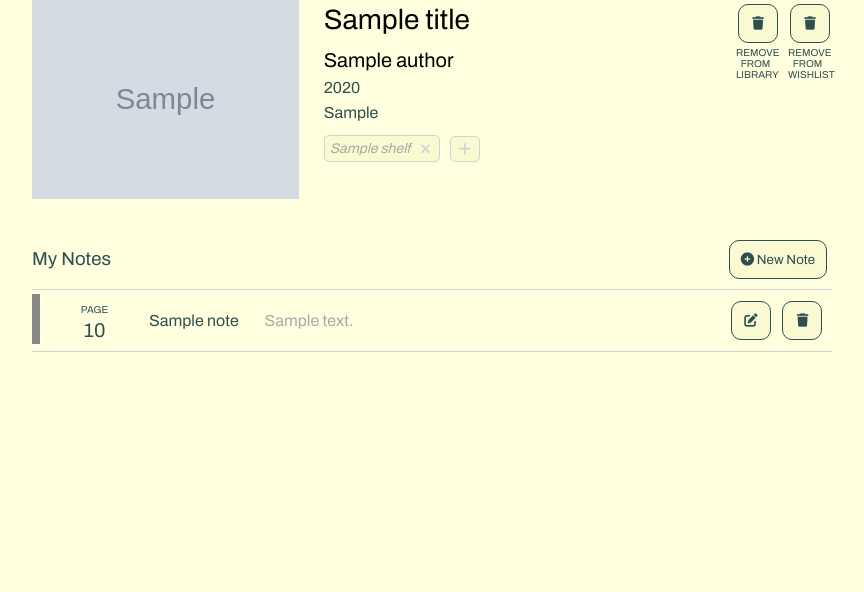
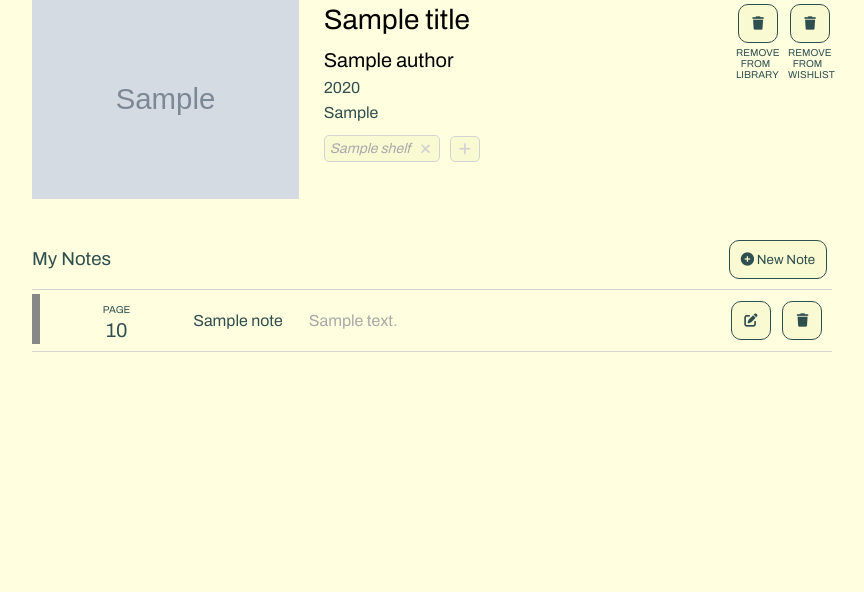
Before and after one commit to Filip-ops/e-knihovna, a Flask app: page /showTitle/1/ in a window 1280 px wide. Shown: the part 128-720 px from the top of the page, without its empty margins (208-1072 px from the left). Run offline with Flask 2, Linux system fonts and the light colour scheme; a user stored in the database is signed in; tables that the repository leaves empty hold one stand-in row (values such as "Sample post"); grey boxes marked "Sample" are stand-in pictures; some libraries are stand-ins or nearby versions.

Commit message:
git commit

```diff
--- a/flasklib/static/style.css
+++ b/flasklib/static/style.css
@@ -300,7 +300,7 @@ input[type='submit'] {
 }
 
 .note-list-item-page {
-    width: 8%;
+    width: 14%;
     padding: 0 10px;
 }
 
@@ -323,7 +323,7 @@ input[type='submit'] {
 
 .note-list-item-text {
     color: darkgrey;
-    width: 62%;
+    width: 56%;
     padding: 0 10px;
 }
 
```
